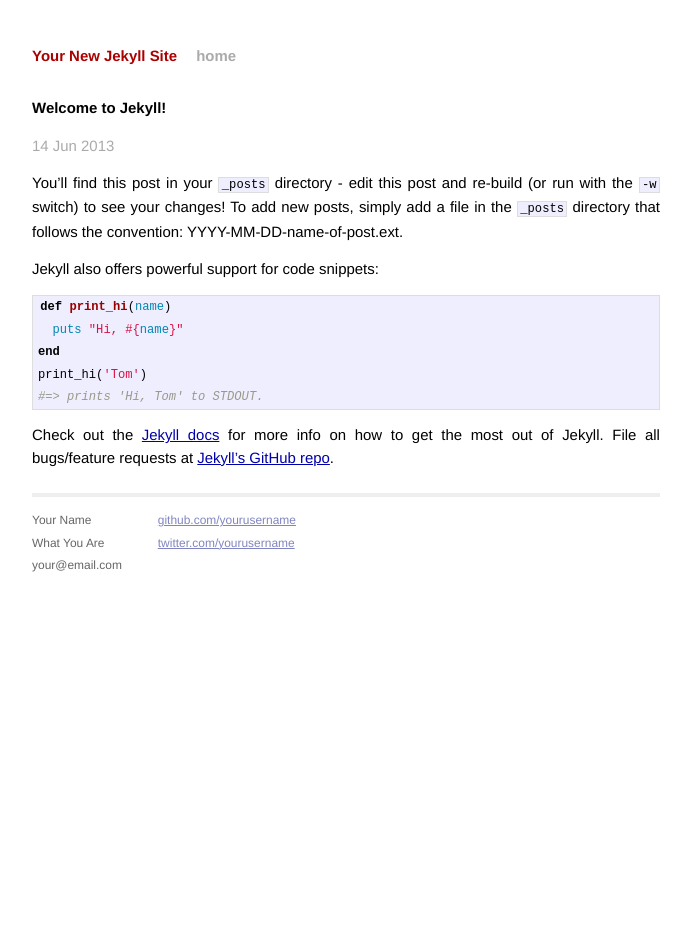
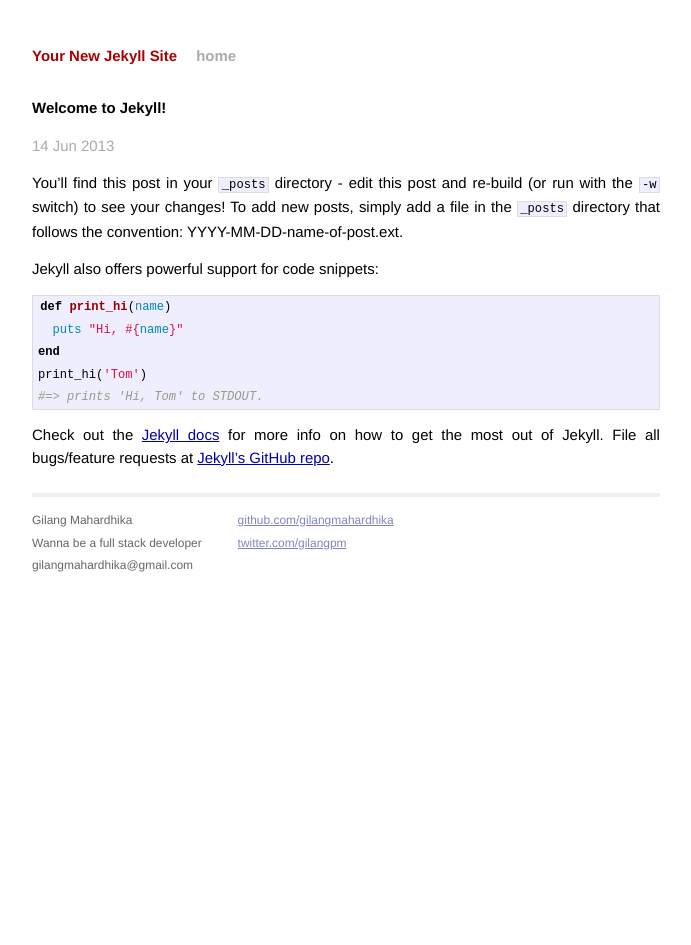
Before and after one commit to gilangmahardhika/gilangmahardhika.github.io, a Jekyll site: the page built from _posts/2013-06-14-welcome-to-jekyll.markdown, in a window 1280 px wide. Shown: the whole page, without its empty margins (294-985 px from the left). Built offline with Jekyll 4.4.1, drawn with Linux system fonts in a browser that asks for light colours.

Commit message:
about me

```diff
--- a/_layouts/default.html
+++ b/_layouts/default.html
@@ -27,15 +27,15 @@
             <div class="footer">
               <div class="contact">
                 <p>
-                  Your Name<br />
-                  What You Are<br />
-                  your@email.com
+                  Gilang Mahardhika<br />
+                  Wanna be a full stack developer<br />
+                  gilangmahardhika@gmail.com
                 </p>
               </div>
               <div class="contact">
                 <p>
-                  <a href="http://github.com/yourusername/">github.com/yourusername</a><br />
-                  <a href="http://twitter.com/yourusername/">twitter.com/yourusername</a><br />
+                  <a href="http://github.com/gilangmahardhika/">github.com/gilangmahardhika</a><br />
+                  <a href="http://twitter.com/gilangpm/">twitter.com/gilangpm</a><br />
                 </p>
               </div>
             </div>
```
Also changed, not shown: 1 other file.
